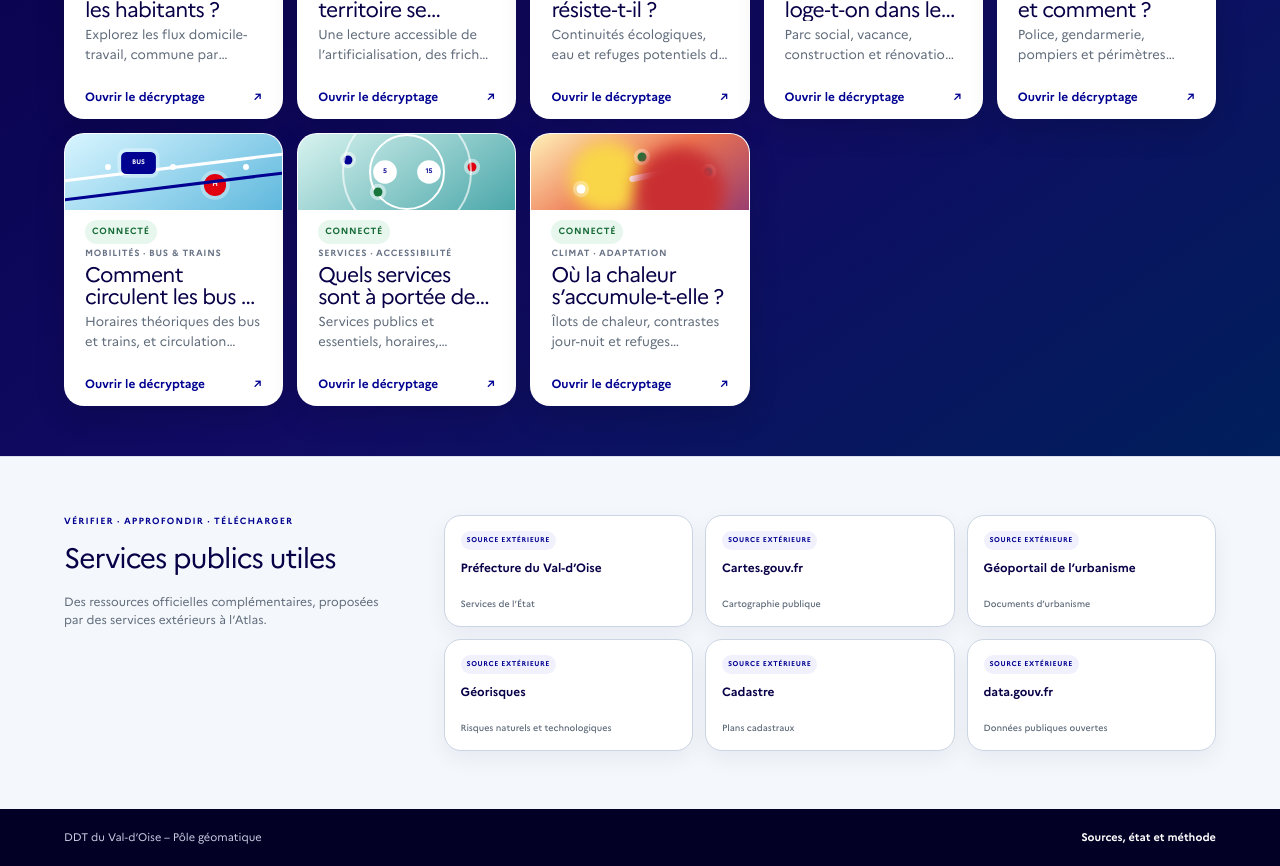
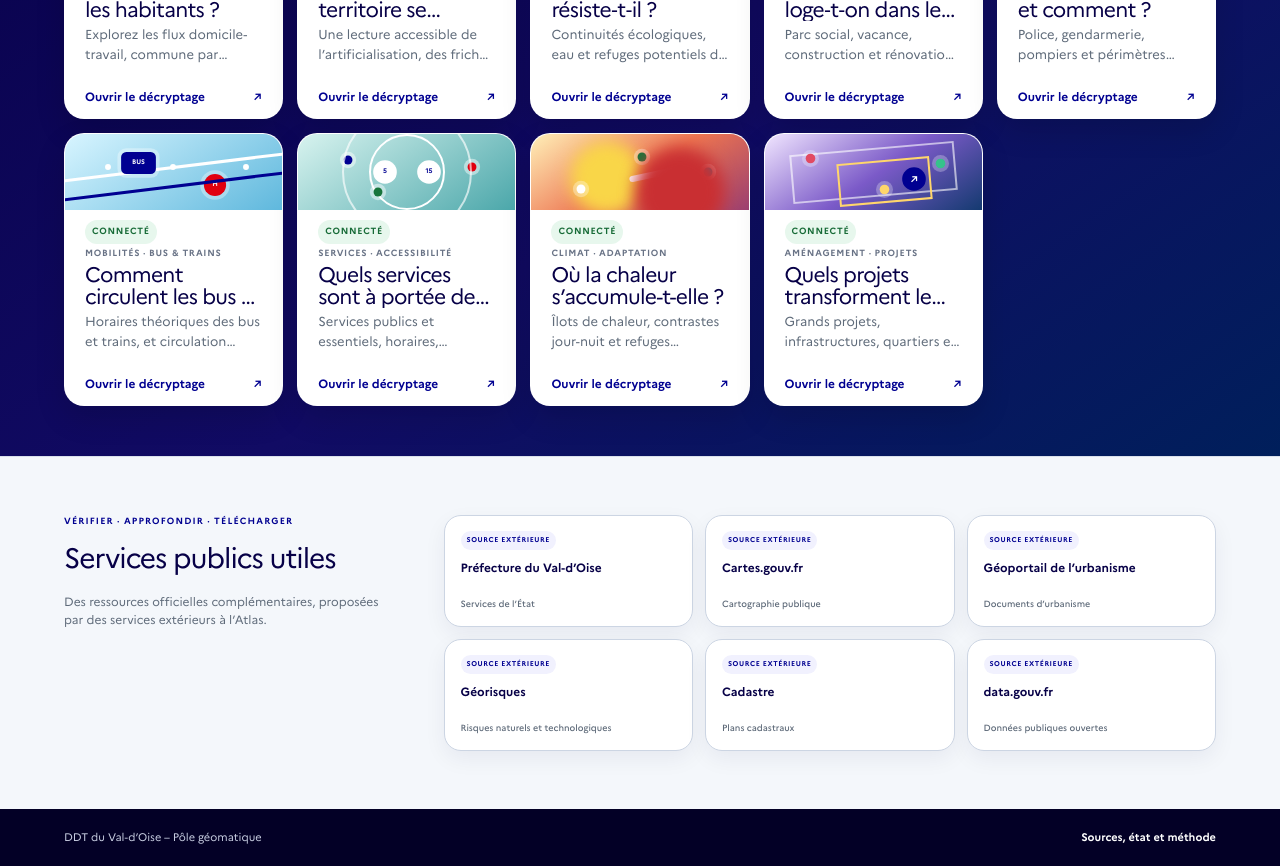
Before and after one commit to DDT95/atlas-territorial-95, a Next.js app: page / in a window 1280 px wide. Shown: the part 1940-2806 px from the top of the page. Built offline with nearby package versions, Linux system fonts and the light colour scheme; no server answers.

Commit message:
Ajouter la carte des projets territoriaux

```diff
--- a/app/donnees/page.tsx
+++ b/app/donnees/page.tsx
@@ -23,6 +23,7 @@ const understandingPages = [
   { name: "Bus & trains", sources: "Île-de-France Mobilités — horaires et référentiels GTFS, positions ferroviaires publiées en temps réel", use: "Offre théorique des bus et des trains, lignes, horaires et circulation ferroviaire en direct" },
   { name: "Services & accessibilité", sources: "Service-Public.gouv.fr / DILA et OpenStreetMap", use: "Services publics et essentiels, horaires, contacts et temps d’accès à pied ou en voiture" },
   { name: "Chaleur & refuges climatiques", sources: "Institut Paris Region, OpenStreetMap et IGN", use: "Îlots de chaleur de jour et de nuit, morphologie urbaine et ressources potentielles de fraîcheur" },
+  { name: "Projets & transformations", sources: "Préfecture du Val-d’Oise, Société des grands projets, Île-de-France Mobilités, Grand Paris Aménagement, SNCF Réseau et collectivités porteuses", use: "Sélection de projets structurants, étapes annoncées et liens vers les sources officielles" },
 ];
 
 export default function DataInformationPage() {
--- a/app/page.tsx
+++ b/app/page.tsx
@@ -218,6 +218,7 @@ export default function Home() {
       </section>
 
       <section className="understand-section" id="comprendre">
+        <style>{`.projects-story{background:linear-gradient(145deg,#f1e6ff,#7b5ac8 52%,#143a70)}.projects-story:before,.projects-story:after{content:"";position:absolute;inset:18% 12%;border:2px solid #fff9;transform:rotate(-5deg)}.projects-story:after{inset:34% 23% 10% 34%;border-color:#ffd66b}.projects-story i{position:absolute;width:13px;height:13px;border-radius:50%;background:#fff;box-shadow:0 0 0 5px #ffffff44}.projects-story i:nth-child(1){left:18%;top:24%;background:#e24a62}.projects-story i:nth-child(2){left:52%;bottom:18%;background:#ffd66b}.projects-story i:nth-child(3){right:16%;top:30%;background:#35c28b}.projects-story b{position:absolute;right:24%;bottom:20%;display:grid;place-items:center;width:32px;height:32px;border-radius:50%;background:#000091;color:#fff;font-size:15px}`}</style>
         <div className="understand-heading">
           <div><p className="eyebrow">Comprendre le territoire</p><h2>Des données aux<br /><span>clés de lecture.</span></h2></div>
         </div>
@@ -254,6 +255,10 @@ export default function Home() {
             <div className="story-visual heat-story" aria-hidden="true"><i /><i /><i /><b /></div>
             <div className="story-copy"><span className="story-status live">Connecté</span><small>Climat · adaptation</small><h3>Où la chaleur s’accumule-t-elle ?</h3><p>Îlots de chaleur, contrastes jour-nuit et refuges climatiques potentiels.</p><strong>Ouvrir le décryptage <b>↗</b></strong></div>
           </a>
+          <a className="understand-card projects-story-card is-live" href="https://ddt95.github.io/projets-transformations-95/" target="_blank" rel="noreferrer">
+            <div className="story-visual projects-story" aria-hidden="true"><i /><i /><i /><b>↗</b></div>
+            <div className="story-copy"><span className="story-status live">Connecté</span><small>Aménagement · projets</small><h3>Quels projets transforment le territoire&nbsp;?</h3><p>Grands projets, infrastructures, quartiers et cadre de vie, étape par étape.</p><strong>Ouvrir le décryptage <b>↗</b></strong></div>
+          </a>
         </div>
       </section>
 
```
